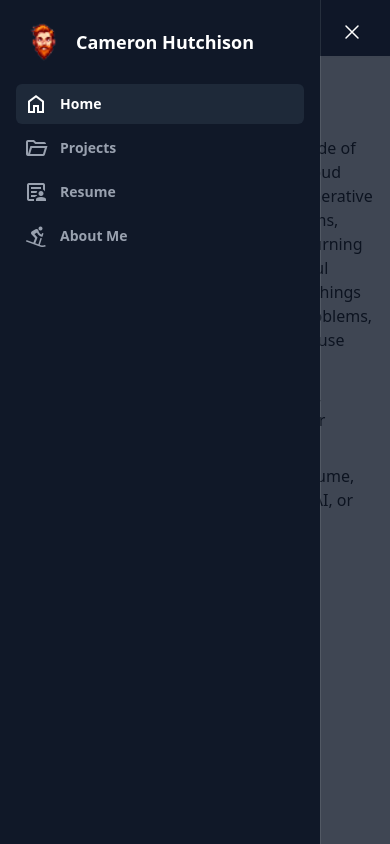
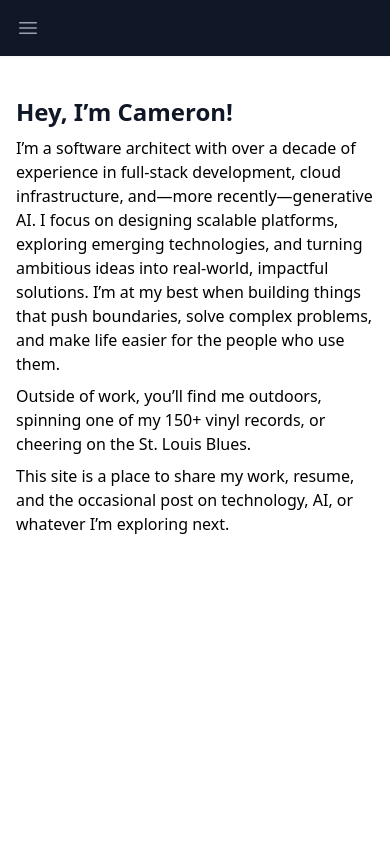
Before and after one commit to chutch1122/personal-site, an Angular app: page / in a window 390 px wide. Both pictures are taken after a click on the button "Close sidebar". Built offline with nearby package versions, Linux system fonts and the light colour scheme.

Commit message:
Add sidebar toggle

```diff
--- a/src/app/app.component.html
+++ b/src/app/app.component.html
@@ -11,9 +11,9 @@
         From: "opacity-100"
         To: "opacity-0"
     -->
-    <div class="fixed inset-0 bg-gray-900/80" aria-hidden="true"></div>
+    <div *ngIf="isSidebarOpen()" aria-hidden="true" class="fixed inset-0 bg-gray-900/80"></div>
 
-    <div class="fixed inset-0 flex">
+    <div *ngIf="isSidebarOpen()" class="fixed inset-0 flex">
       <!--
         Off-canvas menu, show/hide based on off-canvas menu state.
 
@@ -36,7 +36,7 @@
             To: "opacity-0"
         -->
         <div class="absolute top-0 left-full flex w-16 justify-center pt-5">
-          <button type="button" class="-m-2.5 p-2.5">
+          <button (click)="toggleSidebar()" class="-m-2.5 p-2.5" type="button">
             <span class="sr-only">Close sidebar</span>
             <svg class="size-6 text-white" fill="none" viewBox="0 0 24 24" stroke-width="1.5" stroke="currentColor"
                  aria-hidden="true" data-slot="icon">
@@ -46,7 +46,8 @@
         </div>
 
         <!-- Sidebar component, swap this element with another sidebar if you like -->
-        <div class="flex grow flex-col gap-y-5 overflow-y-auto bg-gray-900 px-6 pb-2 ring-1 ring-white/10">
+        <div *ngIf="isSidebarOpen()"
+             class="flex grow flex-col gap-y-5 overflow-y-auto bg-gray-900 px-6 pb-2 ring-1 ring-white/10">
           <div class="flex pt-5 h-16 shrink-0 items-center gap-x-3">
             <img class="h-10 w-auto" src="cameron-logo-transparent.png" alt="Cameron Hutchison">
             <span class="text-white text-lg font-semibold">
@@ -89,8 +90,9 @@
     </div>
   </div>
 
-  <div class="sticky top-0 z-40 flex items-center gap-x-6 bg-gray-900 px-4 py-4 shadow-xs sm:px-6 lg:hidden">
-    <button type="button" class="-m-2.5 p-2.5 text-gray-400 lg:hidden">
+  <div *ngIf="!isSidebarOpen()"
+       class="sticky top-0 z-40 flex items-center gap-x-6 bg-gray-900 px-4 py-4 shadow-xs sm:px-6 lg:hidden">
+    <button (click)="toggleSidebar()" class="-m-2.5 p-2.5 text-gray-400 lg:hidden" type="button">
       <span class="sr-only">Open sidebar</span>
       <svg class="size-6" fill="none" viewBox="0 0 24 24" stroke-width="1.5" stroke="currentColor" aria-hidden="true"
            data-slot="icon">
--- a/src/app/app.component.ts
+++ b/src/app/app.component.ts
@@ -1,4 +1,4 @@
-import { Component, inject } from '@angular/core';
+import { Component, inject, signal } from '@angular/core';
 import { NavigationEnd, Router, RouterLink, RouterOutlet } from '@angular/router';
 import { NavItemComponent } from './common/nav/nav-item/nav-item.component';
 import { CommonModule } from '@angular/common';
@@ -21,8 +21,13 @@ export class AppComponent {
   );
 
   path = toSignal(this._path$, {initialValue: ''});
+  isSidebarOpen = signal(true);
 
   isCurrent(path: string): boolean {
     return this.path().includes(path);
   }
+
+  toggleSidebar() {
+    this.isSidebarOpen.update(value => !value);
+  }
 }
```
Also changed, not shown: 1 other file (tests, documents, lock files or other folders).
